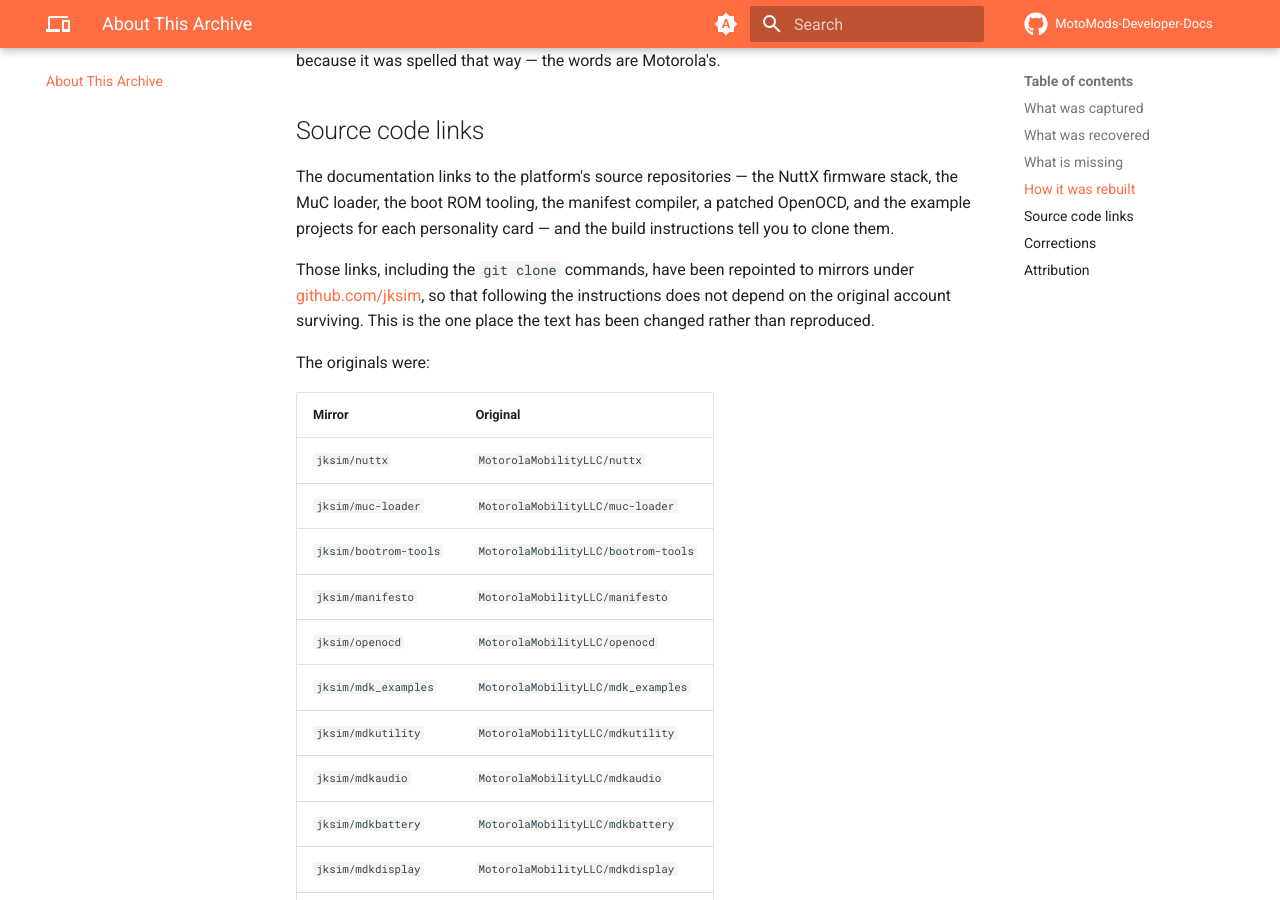
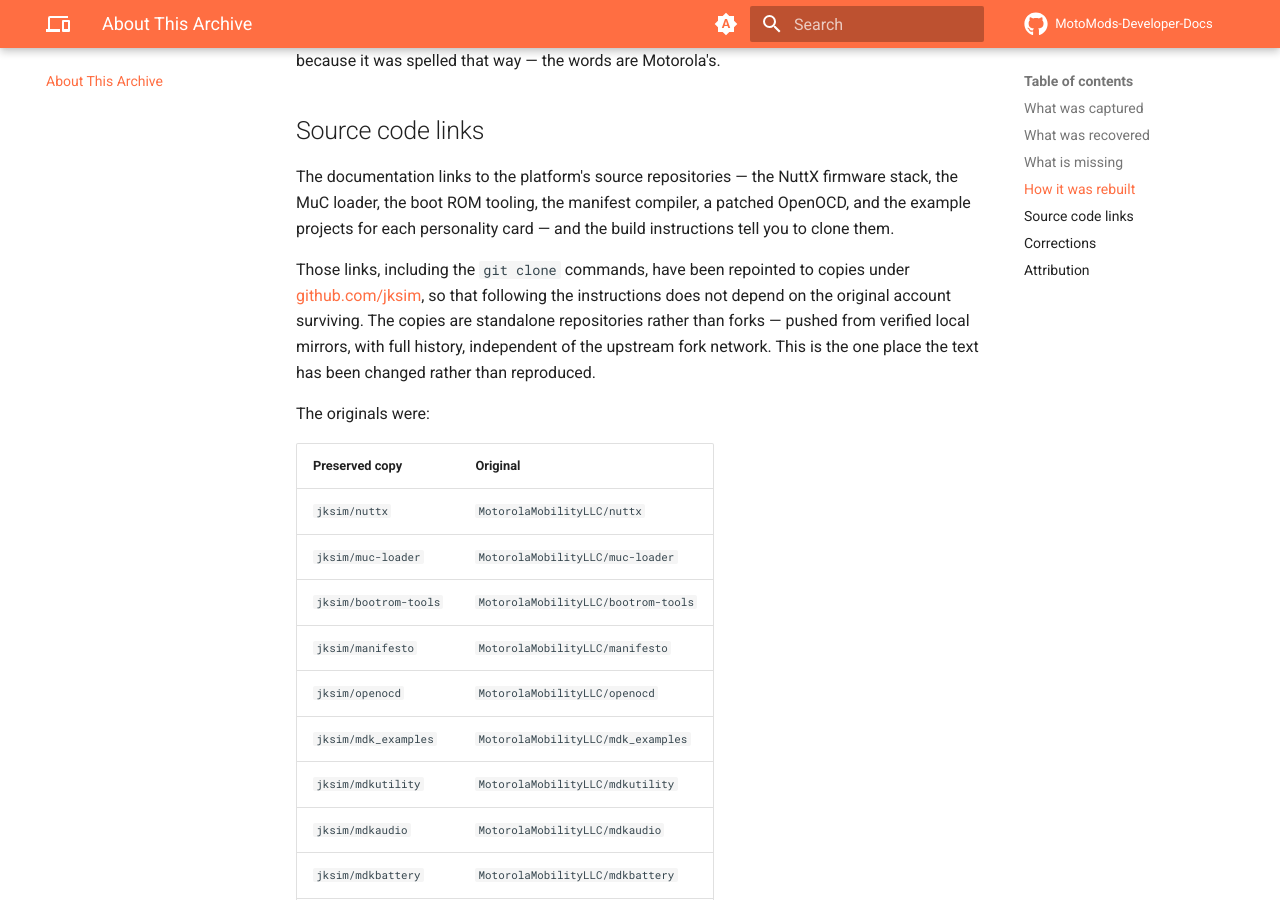
Before and after one commit to jksim/MotoMods-Developer-Docs, an MkDocs documentation site: the page built from docs/about.md, in a window 1280 px wide and 900 px high, scrolled down 2425 px. Built offline with MkDocs 1.6.1 and Material for MkDocs 9.7.7, drawn with Linux system fonts in a browser that asks for light colours; comment, search, counter and statistics services are not loaded.

Commit message:
Note that the preserved repositories are standalone, not forks
The eleven source repositories the documentation points at were forks, which
survive upstream deletion but stay inside the upstream fork network. They have
been replaced with standalone repositories pushed from the local mirrors, so
about.md should not describe them as forks.

Every repository was verified after the move: not a fork, every branch and tag
SHA identical to the mirror, and nuttx cloned back from GitHub to confirm all
12,736 commits and the same root commit, fsck clean. All 22 source links and
15 SDK links re-checked live.

Going standalone drops the refs/pull/* references GitHub keeps for forks;
those remain only in the local mirrors.

```diff
--- a/docs/about.md
+++ b/docs/about.md
@@ -107,14 +107,16 @@
 patched OpenOCD, and the example projects for each personality card — and the
 build instructions tell you to clone them.
 
-Those links, including the `git clone` commands, have been repointed to
-mirrors under [github.com/jksim](https://github.com/jksim), so that following
-the instructions does not depend on the original account surviving. This is
-the one place the text has been changed rather than reproduced.
+Those links, including the `git clone` commands, have been repointed to copies
+under [github.com/jksim](https://github.com/jksim), so that following the
+instructions does not depend on the original account surviving. The copies are
+standalone repositories rather than forks — pushed from verified local mirrors,
+with full history, independent of the upstream fork network. This is the one
+place the text has been changed rather than reproduced.
 
 The originals were:
 
-| Mirror | Original |
+| Preserved copy | Original |
 | --- | --- |
 | `jksim/nuttx` | `MotorolaMobilityLLC/nuttx` |
 | `jksim/muc-loader` | `MotorolaMobilityLLC/muc-loader` |
```
